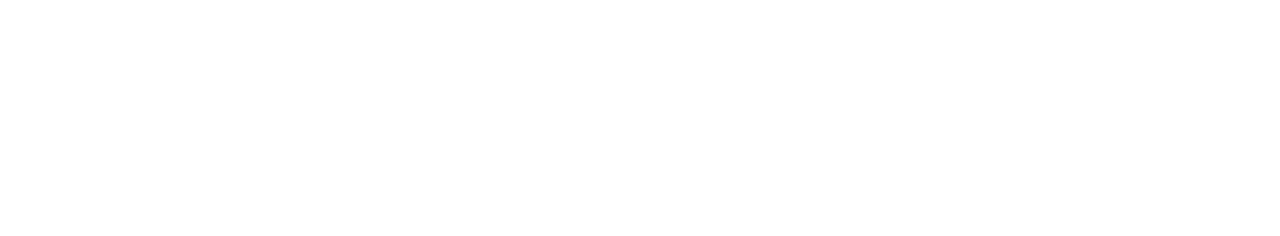
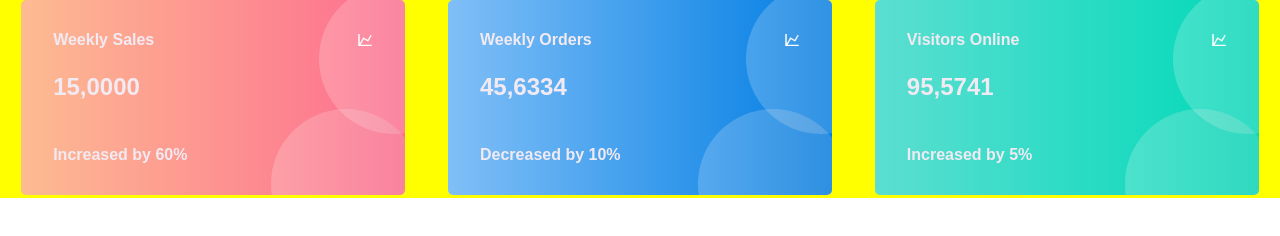
Before and after one commit to artemudovichenko90/fifth-project-card, a plain HTML site: page index.html in a window 1280 px wide. Drawn offline with Linux system fonts and the light colour scheme.

Commit message:
Create cards
Created three cards.
Created package img.
Added chart-line.png and currency-usd.png to img.

```diff
--- a/index.html
+++ b/index.html
@@ -4,8 +4,44 @@
 	<meta charset="UTF-8">
 	<title>card</title>
 	<link rel="stylesheet" href="styles/reset.css">
+	<link rel="stylesheet" href="styles/main.css">
 </head>
 <body>
+<div class="container-cards">
+	<ul class="list-cards">
+		<li class="item-card">
+			<article class="card">
+				<header>
+					<h1 title="weekly sales">weekly sales</h1>
+					<img class="logo" src="img/chart-line.png" alt="chart-line">
+				</header>
+				<p class="price usd" title="15,0000">15,0000</p>
+				<p class="result" title="increased by 60%">increased by 60%</p>
+			</article>
+		</li>
+		<li class="item-card">
+			<article class="card">
+				<header>
+					<h1 title="weekly orders">weekly orders</h1>
+					<img class="logo" src="img/chart-line.png" alt="chart-line">
+				</header>
+				<p class="price" title="45,6334">45,6334</p>
+				<p class="result" title="decreased by 10%">decreased by 10%</p>
+			</article>
+		</li>
+		<li class="item-card">
+			<article class="card">
+				<header>
+					<h1 title="visitors online">visitors online</h1>
+					<img class="logo" src="img/chart-line.png" alt="chart-line">
+				</header>
+				<p class="price" title="95,5741">95,5741</p>
+				<p class="result" title="increased by 5%">increased by 5%</p>
+			</article>
+		</li>
+
+	</ul>
+</div>
 
 </body>
 </html>
--- /dev/null
+++ b/styles/main.css
@@ -0,0 +1,113 @@
+:root {
+    font-size: medium;
+    font-weight: bold;
+    --top-padding-card: 2rem;
+    --right-padding-card: 2rem;
+}
+
+.container-cards {
+    background-color: yellow;
+    font-family: sans-serif;
+    color: #f2eaf2;
+}
+
+.list-cards {
+    white-space: nowrap;
+    text-align: center;
+}
+
+.item-card {
+    text-align: initial;
+    display: inline-block;
+    width: 30%;
+    border-radius: 5px;
+}
+
+.card {
+    padding: var(--top-padding-card) var(--right-padding-card);
+    position: relative;
+    overflow: hidden;
+}
+
+.card h1, p {
+    overflow: hidden;
+    white-space: nowrap;
+    text-overflow: ellipsis;
+}
+
+/*.usd::before {*/
+/*    content: url("../img/currency-usd.png");*/
+/*}*/
+.card::after {
+    content: "";
+    --radius-circle: 150px;
+    width: var(--radius-circle);
+    height: var(--radius-circle);
+    border-radius: calc(var(--radius-circle) / 2);
+    position: absolute;
+    opacity: 0.2;
+    background: linear-gradient(.25turn, white, #e5d7d7);
+    right: -4em;
+    top: -1em;
+}
+
+.card::before {
+    content: "";
+    --radius-circle: 150px;
+    width: var(--radius-circle);
+    height: var(--radius-circle);
+    border-radius: calc(var(--radius-circle) / 2);
+    position: absolute;
+    opacity: 0.2;
+    background: linear-gradient(.25turn, white, #e5d7d7);
+    right: -1em;
+    bottom: -4em;
+}
+
+.item-card ~ .item-card {
+    margin-left: 3%;
+}
+
+.card header {
+    display: inline-block;
+    position: relative;
+    width: 100%;
+}
+
+.card h1 {
+    font-size: 1em;
+    text-transform: capitalize;
+    position: relative;
+}
+
+.logo {
+    position: absolute;
+    width: 1em;
+    top: 0;
+    right: 0;
+}
+
+.result:first-letter {
+    text-transform: uppercase;
+}
+
+.price {
+    font-size: 1.5rem;
+    margin: 1em 0 2em;
+}
+
+.result {
+    font-size: 1rem;
+}
+
+.item-card:nth-child(3n+1) {
+    background: linear-gradient(.25turn, #fdbb92, #fd6c8f);
+}
+
+.item-card:nth-child(3n+2) {
+    background: linear-gradient(.25turn, #80bff7, #007de3);
+}
+
+.item-card:nth-child(3n+3) {
+    background: linear-gradient(.25turn, #5cded1, #00d9b8);
+}
```
Also changed, not shown: img/chart-line.png (added), img/currency-usd.png (added).
